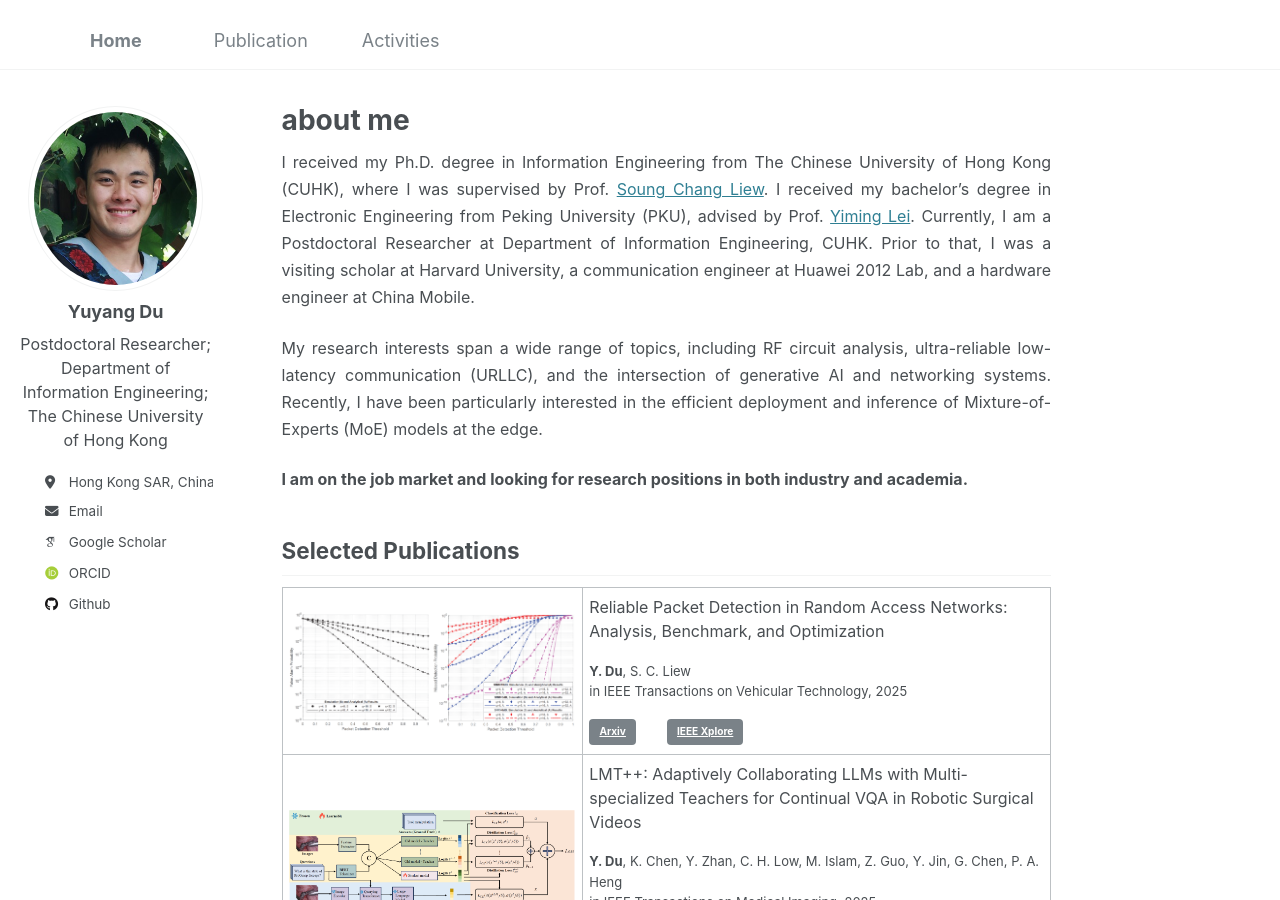
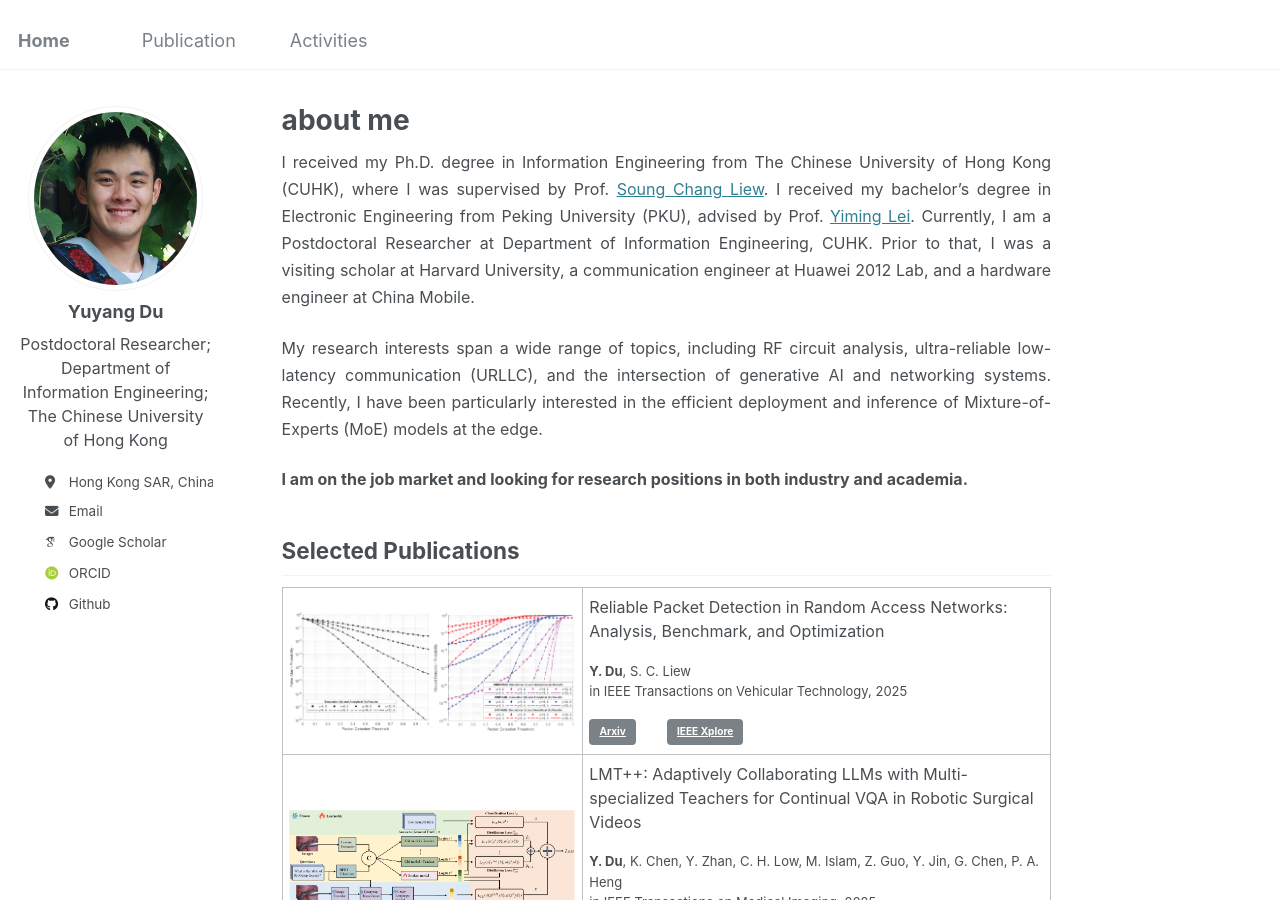
Before and after one commit to yuyangdu01/yuyangdu01.github.io, a Jekyll site: the page built from _pages/about.md, in a window 1280 px wide and 900 px high. Built offline with Jekyll 4.4.1, drawn with Linux system fonts in a browser that asks for light colours; some web fonts are replaced.

```diff
--- a/_config.yml
+++ b/_config.yml
@@ -8,7 +8,7 @@
 
 # Basic Site Settings
 locale                   : "en-US"
-title                    : "&emsp;&emsp;&emsp;&emsp;Home"
+title                    : "Home" #&emsp;&emsp;&emsp;&emsp;
 title_separator          : "-"
 name                     : &name "Yuyang Du"
 description              : &description "personal description"
```
